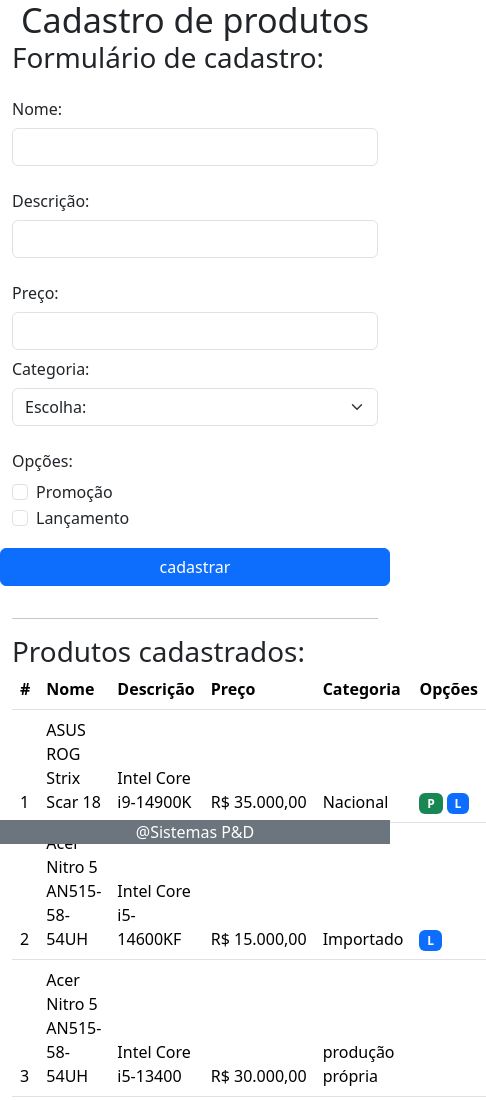
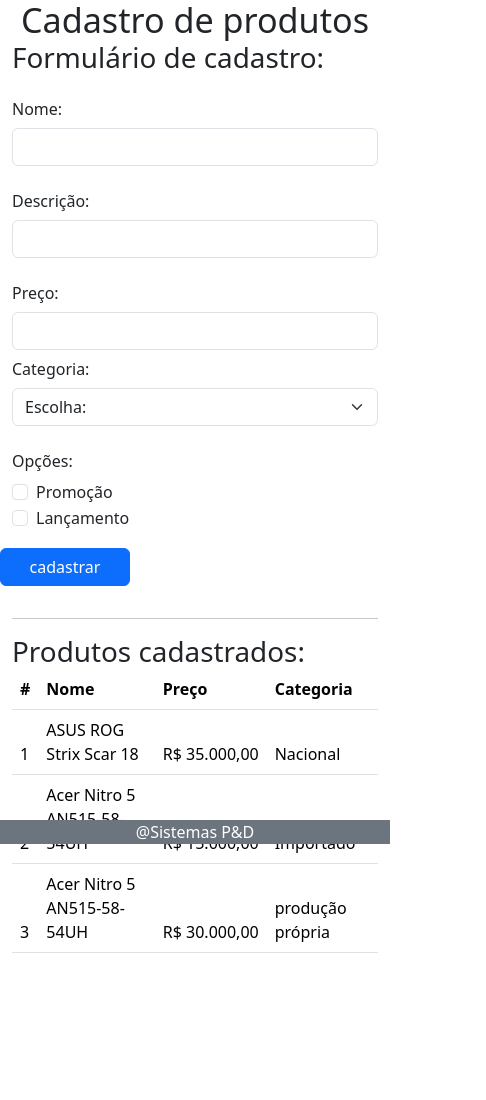
Before and after one commit to YuuyaOkatani/BootcampDevJrProj6, a plain HTML site: page index.html in a window 390 px wide. Shown: the whole page, 486 px wide, since content can reach past the window. After the commit the page ends 969 px from the top, so only its background shows below. Drawn offline with nearby package versions, Linux system fonts and the light colour scheme.

Commit message:
closes #6 - adaptação para mobile feita!

```diff
--- a/index.html
+++ b/index.html
@@ -76,7 +76,7 @@
                             </div>
                         </div>
                         <div class="row mb-3 mt-3">
-                            <button type="submit" class="btn btn-primary col-sm-1"> cadastrar</button>
+                            <button type="submit" class="btn btn-primary col-4 col-md-2 col-xxl-1"> cadastrar</button>
                         </div>
 
 
@@ -101,10 +101,10 @@
                         <tr>
                             <th scope="col">#</th>
                             <th scope="col">Nome</th>
-                            <th scope="col">Descrição</th>
+                            <th scope="col" class=" d-none d-md-table-cell">Descrição</th>
                             <th scope="col">Preço</th>
                             <th scope="col">Categoria</th>
-                            <th scope="col">Opções</th>
+                            <th scope="col" class=" d-none d-md-table-cell">Opções</th>
                         </tr>
                     </thead>
                     <tbody>
--- a/script.js
+++ b/script.js
@@ -6,8 +6,8 @@ function convertToNumber(priceFormat){
 var products = [
     {
         id: 1,
-        name: 'ASUS ROG Strix Scar 18',
-        description: 'Intel Core i9-14900K',
+        name: "ASUS ROG Strix Scar 18",
+        description: "Intel Core i9-14900K",
         price: 35000,
         category: 2,
         promotion: true,
@@ -15,8 +15,8 @@ var products = [
     },
     {
         id: 2,
-        name: 'Acer Nitro 5 AN515-58-54UH',
-        description: 'Intel Core i5-14600KF',
+        name: "Acer Nitro 5 AN515-58-54UH",
+        description: "Intel Core i5-14600KF",
         price: 15000,
         category: 3,
         promotion: false,
@@ -24,8 +24,8 @@ var products = [
     },
     {
         id: 3,
-        name: 'Acer Nitro 5 AN515-58-54UH',
-        description: 'Intel Core i5-13400',
+        name: "Acer Nitro 5 AN515-58-54UH",
+        description: "Intel Core i5-13400",
         price: 30000,
         category: 1,
         promotion: false,
@@ -60,6 +60,7 @@ function save(){
 }
 
 function loadProducts() {
+
     for (let prod of products) {
         addNewRow(prod)
     }
@@ -68,9 +69,11 @@ function loadProducts() {
 
 function addNewRow(prod) {
 
-var formatter = new Intl.NumberFormat('pt-br',{
-    style: 'currency',
-    currency: 'BRL'
+
+
+var formatter = new Intl.NumberFormat("pt-br",{
+    style: "currency",
+    currency: "BRL"
 })
 
     var table = document.getElementById("productsTable");
@@ -79,18 +82,44 @@ var formatter = new Intl.NumberFormat('pt-br',{
 
 
 
+
     var idNode = document.createTextNode(prod.id);
-    newRow.insertCell().appendChild(idNode);
-    newRow.insertCell().innerHTML = prod.name;
-    newRow.insertCell().innerHTML = prod.description;
-    newRow.insertCell().innerHTML = formatter.format(prod.price);
+
+    var cell = newRow.insertCell()
+
+
+
+    cell.appendChild(idNode);
+
+
+
+    var cell = newRow.insertCell()
+
+    cell.innerHTML = prod.name;
+
+
+    cell = newRow.insertCell()
+    cell.className = "d-none d-md-table-cell"
+
+
+    cell.innerHTML = prod.description;
+
+    cell = newRow.insertCell()
+
+    cell.innerHTML = formatter.format(prod.price);
     for (let cat of categorias) {
         if (cat.id == prod.category) {
-            newRow.insertCell().innerHTML = cat.name
+            cell = newRow.insertCell()
+            cell.innerHTML = cat.name
         }
 
     }
-    newRow.insertCell().innerHTML = `<span class="badge text-bg-success">${prod.promotion ? 'P' : ''}</span> <span class="badge text-bg-primary">${prod.new ? 'L' : ''}</span>`
+
+    cell = newRow.insertCell()
+    cell.className = "d-none d-md-table-cell"
+    cell.innerHTML = `<span class="badge text-bg-success">${prod.promotion ? 'P' : ''}</span> <span class="badge text-bg-primary">${prod.new ? 'L' : ''}</span>`
+
+
 
 
 }
```
